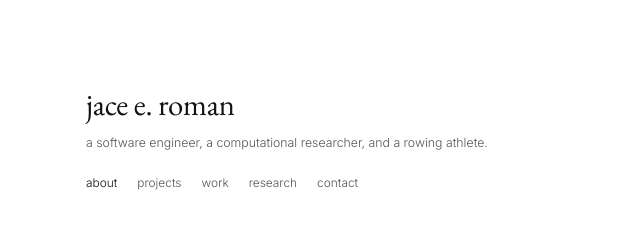
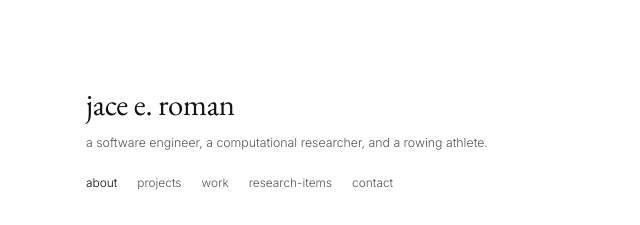
Before and after one commit to z5rcnws7bz-eng/jace-portfolio, a plain HTML site: page index.html in a window 1280 px wide. Shown: the top 225 px of the page, 298-938 px from the left. Drawn offline with nearby package versions, Linux system fonts and the light colour scheme.

Commit message:
Rename research nav tab to research-items
Matches the "research-items (N)" section heading. The link still targets
#research, so tab switching and arrow navigation are unchanged.

Co-Authored-By: Claude Opus 5.5 <noreply@anthropic.com>

```diff
--- a/index.html
+++ b/index.html
@@ -30,7 +30,7 @@
       <a href="#about"   class="nav-link active">about</a>
       <a href="#projects" class="nav-link">projects</a>
       <a href="#work"    class="nav-link">work</a>
-      <a href="#research" class="nav-link">research</a>
+      <a href="#research" class="nav-link">research-items</a>
       <a href="#contact" class="nav-link">contact</a>
     </nav>
 
```
